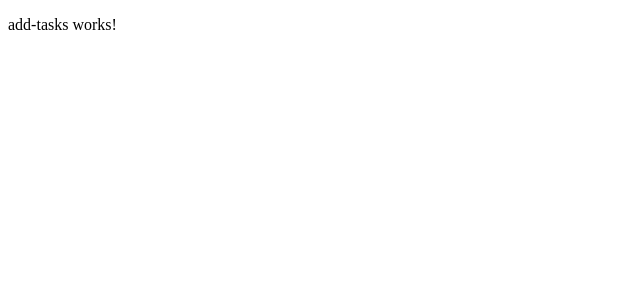
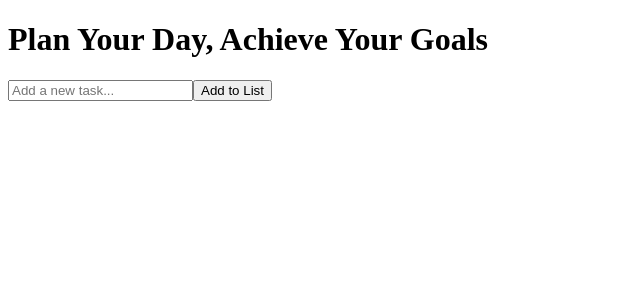
Before and after one commit to MHassanAr/Angular-to-do-list, an Angular app in the folder to-do-list/: page / in a window 1280 px wide. Shown: the top 300 px of the page, without its empty margins (0-640 px from the left). Built offline with nearby package versions, Linux system fonts and the light colour scheme.

Commit message:
Create UI

```diff
--- a/to-do-list/src/app/add-tasks/add-tasks.component.html
+++ b/to-do-list/src/app/add-tasks/add-tasks.component.html
@@ -1 +1,15 @@
-<p>add-tasks works!</p>
+<div class="add-task-main">
+  <div class="add-task-main-heading-div">
+    <h1 class="add-task-main-heading">Plan Your Day, Achieve Your Goals</h1>
+  </div>
+  <div class="add-task-input-div">
+    <input [(ngModel)]="currentTask" type="text" placeholder="Add a new task..." />
+    <button (click)="addTask()" class="add-task-button">Add to List</button>
+  </div>
+  <div class="show-output-div" *ngFor="let task of tasksArray">
+    <app-view-tasks
+      [viewTask]="task"
+      (taskDelete)="deleteTask($event)"
+    ></app-view-tasks>
+  </div>
+</div>
```
